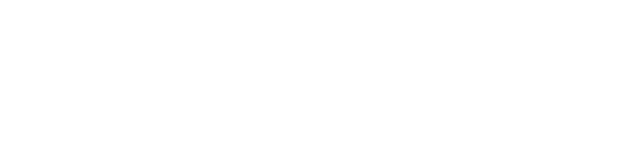
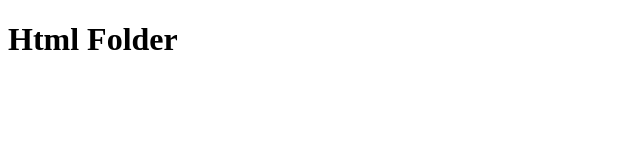
Before and after one commit to Deep1209G/Another-Folder, a plain HTML site: page index.html in a window 1280 px wide. Shown: the whole page, without its empty margins (0-640 px from the left). Drawn offline with Linux system fonts and the light colour scheme.

Commit message:
Added header

```diff
--- a/index.html
+++ b/index.html
@@ -6,6 +6,7 @@
     <title>Document</title>
 </head>
 <body>
+    <h1>Html Folder</h1>
 
 </body>
 </html>
```
